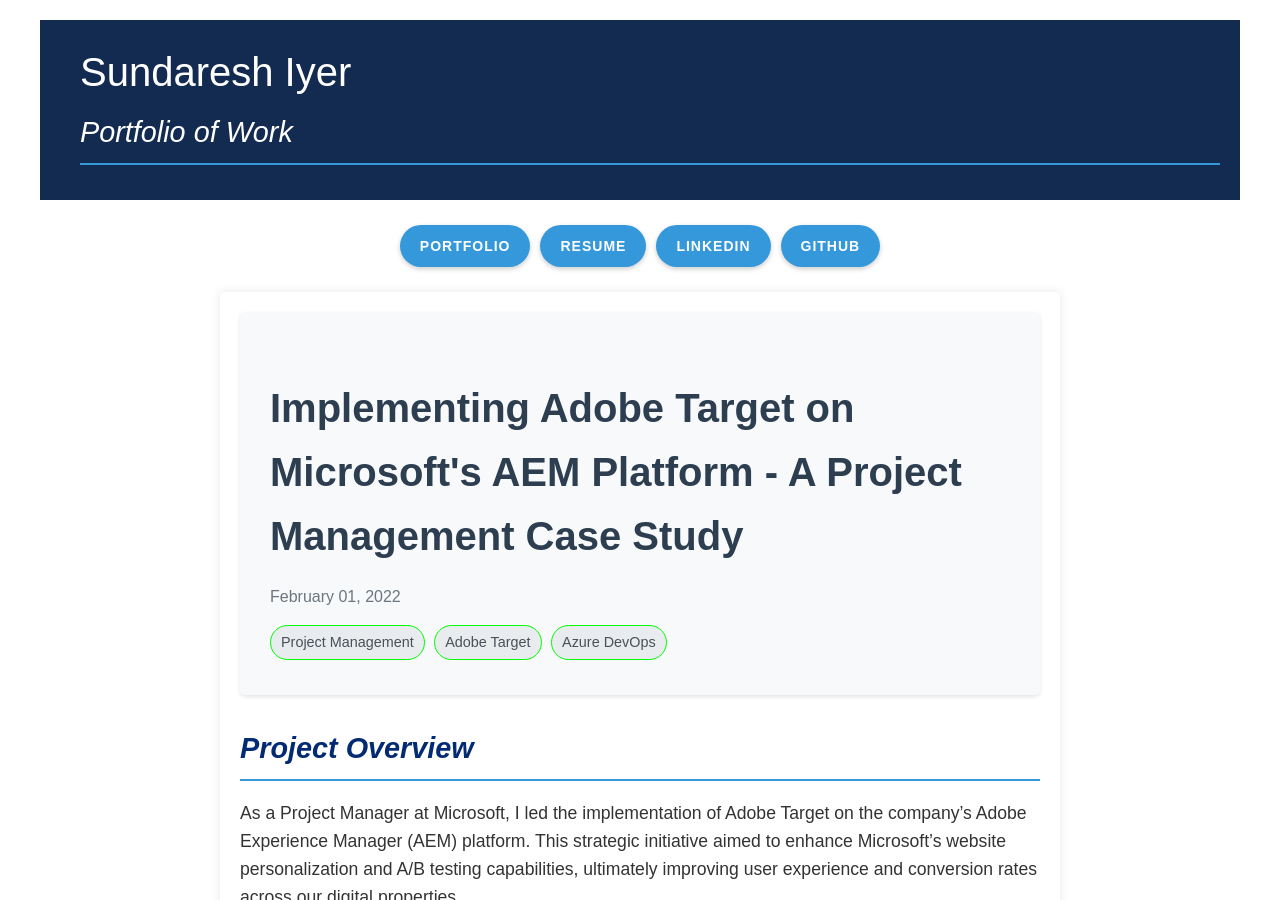
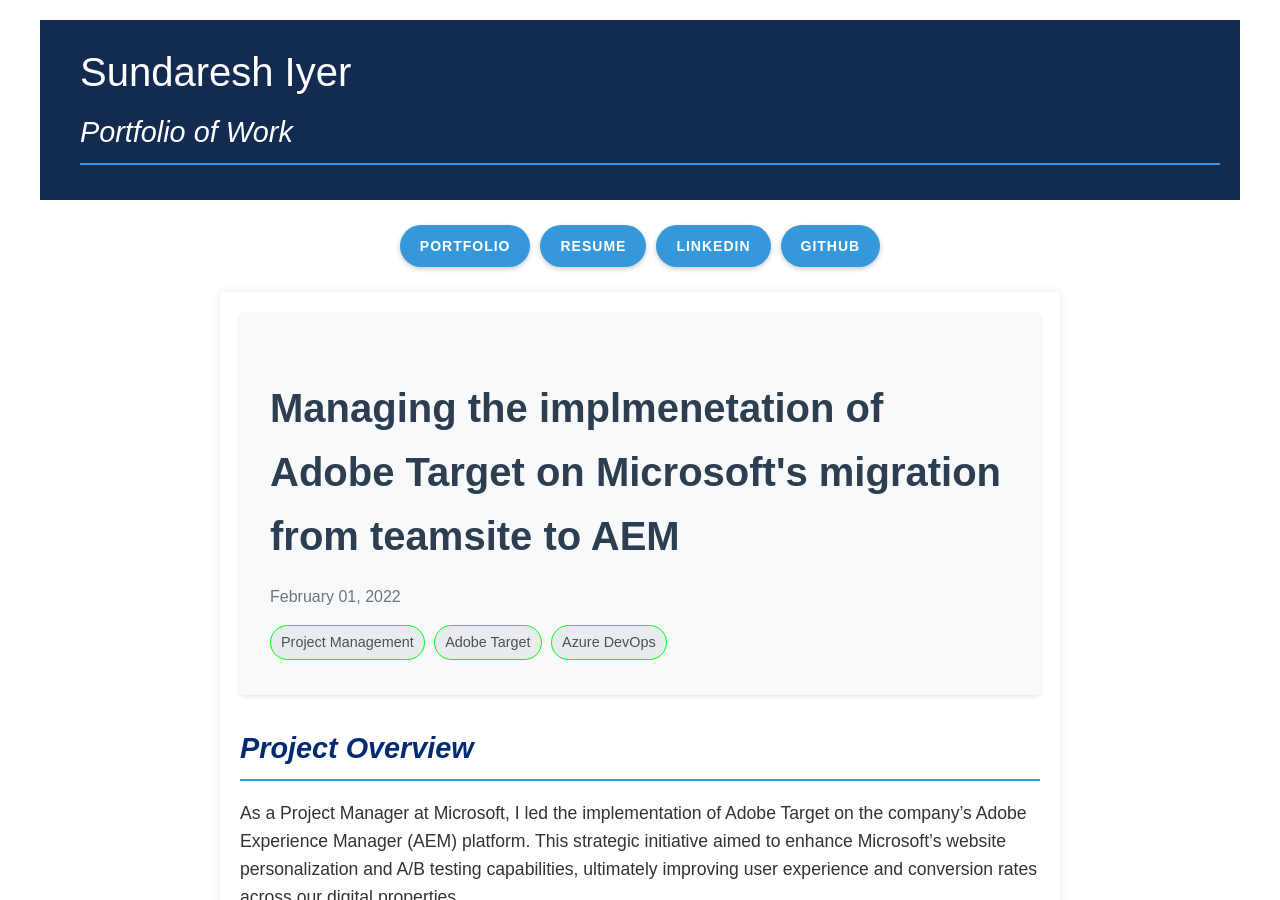
Before and after one commit to IyerS/sundareshiyer.github.io, a Jekyll site: the page built from _posts/2022-02-01-microsoft-adobe-target-implementation.md, in a window 1280 px wide and 900 px high. Built offline with Jekyll 4.4.1, drawn with Linux system fonts in a browser that asks for light colours.

Commit message:
Update 2022-02-01-microsoft-adobe-target-implementation.md

```diff
--- a/_posts/2022-02-01-microsoft-adobe-target-implementation.md
+++ b/_posts/2022-02-01-microsoft-adobe-target-implementation.md
@@ -1,6 +1,6 @@
 ---
 layout: post
-title: Implementing Adobe Target on Microsoft's AEM Platform - A Project Management Case Study
+title: Managing the implmenetation of Adobe Target on Microsoft's migration from teamsite to AEM
 image: "/assets/img/project-images/adobe-target-implement.png"
 tags: [Project Management, Adobe Target, Azure DevOps]
 category: experience
```
